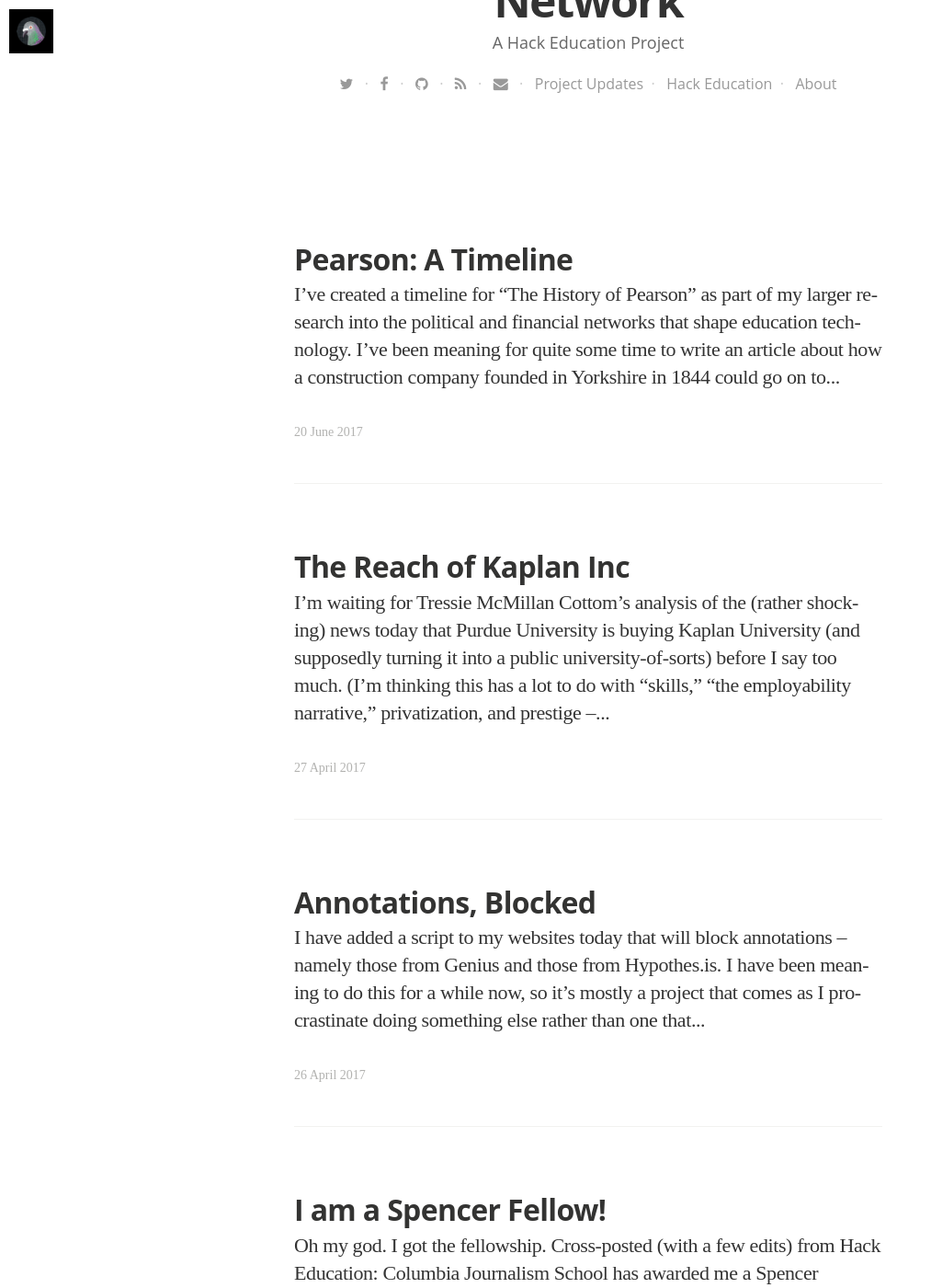
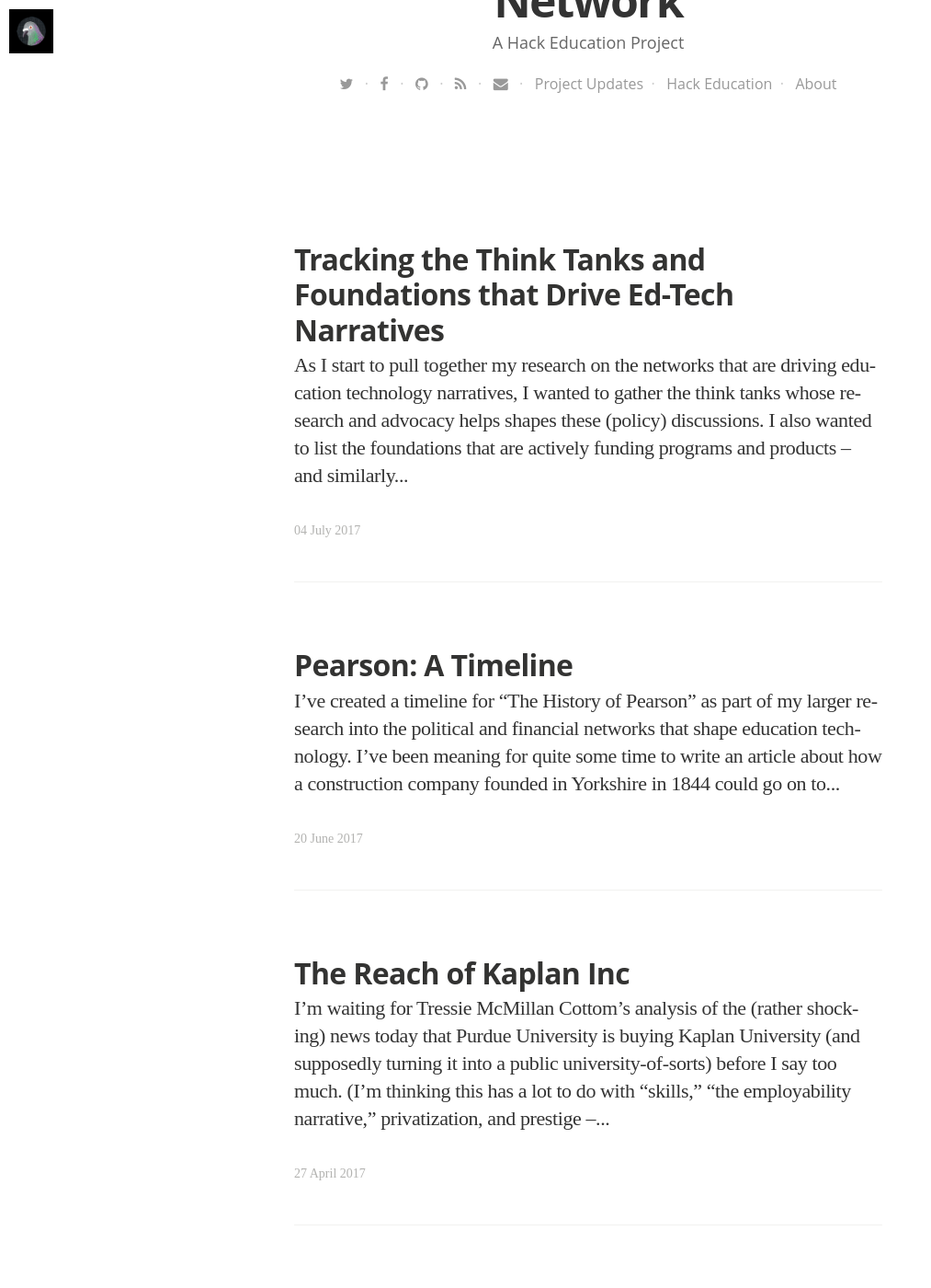
Before and after one commit to HackEducation/ed-tech-social-graph, a Jekyll site: the page built from blog/index.html, in a window 1280 px wide and 1400 px high, scrolled down 609 px. Shown: the whole window at 92% size, without its empty margins (0-1013 px from the left). Built offline with Jekyll 4.4.1, drawn with Linux system fonts in a browser that asks for light colours; nearby versions of some CDN libraries; some web fonts are replaced; the list of posts is cut into pages by our own code; some of the changed text lies outside the part shown.

Commit message:
updates and new post

```diff
--- /dev/null
+++ b/_posts/2017-07-04-think-tanks-foundations.html
@@ -0,0 +1,35 @@
+---
+layout: post
+title: "Tracking the Think Tanks and Foundations that Drive Ed-Tech Narratives"
+date: 2017-07-04 14:00:00 +0000
+tags:
+image: https://s3.amazonaws.com/hackedu/2017-07-04-cash-register.jpg
+imagecredits: https://www.flickr.com/photos/fattytuna/34359256
+---
+<p>As I start to pull together my research on the networks that are driving education technology narratives, I wanted to gather the think tanks whose research and advocacy helps shapes these (policy) discussions. I also wanted to list the foundations that are actively funding programs and products &#8211; and similarly shaping the stories we hear about the future of education.</p>
+
+<p>This isn&#8217;t an exhaustive list of either think tanks or foundations &#8211; just the ones most active in education and technology issues and thus most likely to be cited in my work. I will be keeping this information updated (and obviously, improving upon it). (<a href="https://github.com/audreywatters/ed-tech-social-graph">You can file issues on the GitHub repository that powers this project</a> if you see any glaring mistakes or omissions.)</p>
+
+<ul>
+<li><strong><a href="http://network.hackeducation.com/thinktanks.html">Think Tanks</a></strong></li>
+<li><strong><a href="http://network.hackeducation.com/foundations.html">Foundations</a></strong></li>
+</ul>
+
+<h3>Why Does This Matter</h3>
+<br />
+<p>These extra-governmental organizations have an inordinate influence on politics and policies. Part of this research project:</p>
+
+<ul>
+<li>How do foundations decide where to spend their money?</li>
+<li>How do certain ideas about reform get spread?</li>
+</ul>
+
+<h3>Research Details</h3>
+<br />
+<p>The data for these organizations come primarily from their own websites, as well as <a href="http://sourcewatch.org">sourcewatch.org</a>, a project of The Center for Media and Democracy. (Finding funding data is particularly challenging as not everyone is very forthcoming about their finances.)</p>
+
+<h3>Technical Details</h3>
+<br />
+<p>I have the data in a Google Spreadsheet, which I use to generate a YAML file. (YAML means &#8220;YAML ain&#8217;t markup language.&#8221; Aren&#8217;t programmers hilarious.) As I use Jekyll and GitHub to run my websites, YAML files help configure what gets displayed and how. YAML is a structured data format, and I am using it &#8211; rather than a database per se &#8211; in order to store data for my research projects. </p>
+
+<p>(<a href="http://apievangelist.com">Kin</a> and I plan to write up &#8211; and perhaps record a walkthrough &#8211; more details on how all this works technically.)</p>
--- a/foundations.html
+++ b/foundations.html
@@ -17,7 +17,7 @@
 
 {% for foundation in foundations %}
 
-<p><strong><u>{{ foundation.Name }}</u></strong>: {{ foundation.Location }} (<a href="{{ foundation.URL }}">{{ foundation.URL }}</a>) </p>
+<p><strong><a href="{{ foundation.URL }}">{{ foundation.Name }}</a></strong>: {{ foundation.Location }}</p>
 
 <p>Policy Focus: {{ foundation.Focus }}</p>
 
--- a/thinktanks.html
+++ b/thinktanks.html
@@ -17,7 +17,7 @@
 
 {% for thinktank in thinktanks %}
 
-<p><strong><u>{{ thinktank.Name }}</u></strong>: {{ thinktank.Location }} (<a href="{{ thinktank.URL }}">{{ thinktank.URL }}</a>) </p>
+<p><strong><a href="{{ thinktank.URL }}">{{ thinktank.Name }}</a></strong>: {{ thinktank.Location }}</p>
 
 <p>Political Orientation: {{ thinktank.Orientation }}</p>
 
```
